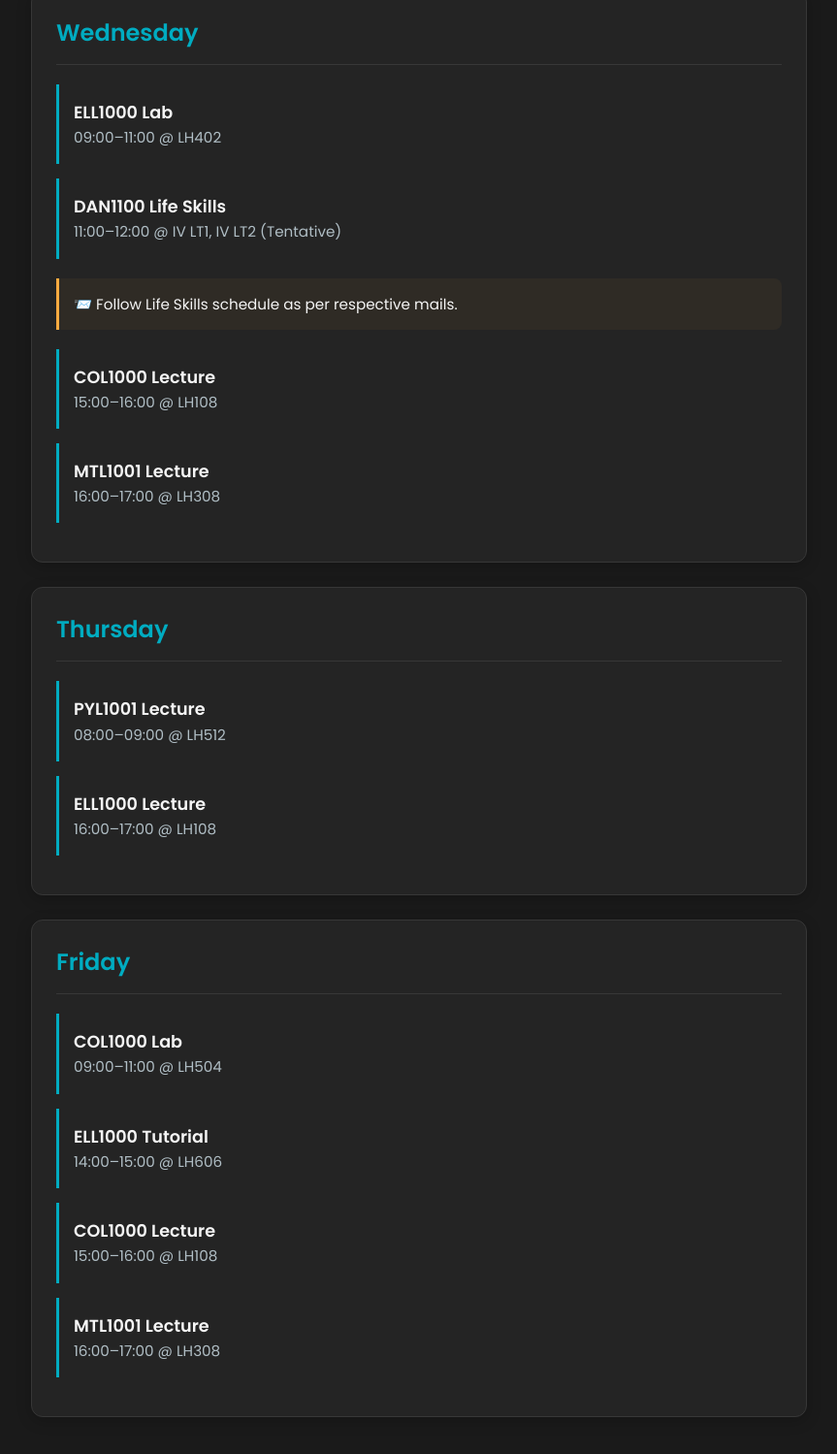
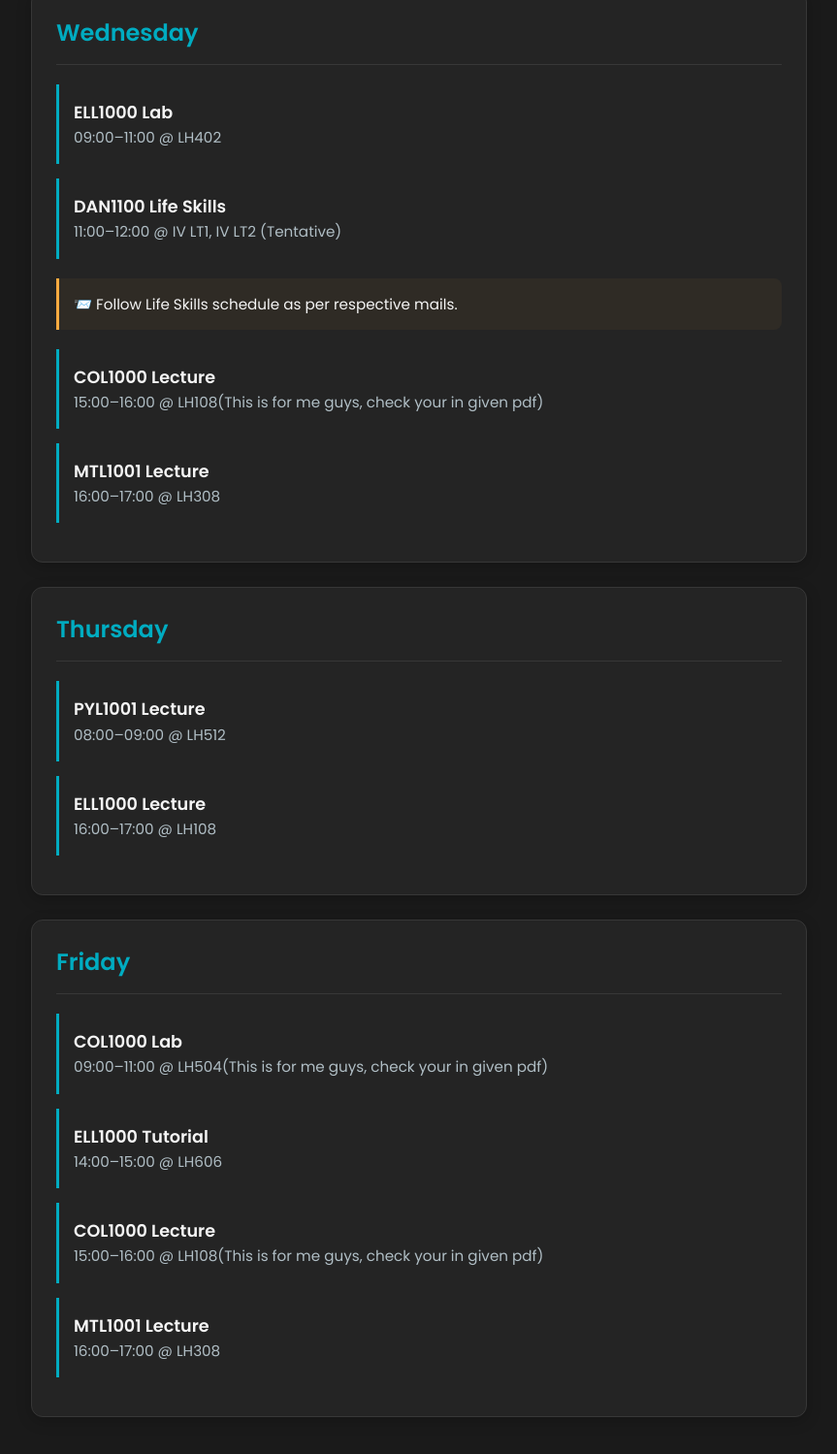
Before and after one commit to BishnoiVipul/TimeTable, a plain HTML site: page Index2.html in a window 1280 px wide. Shown: the part 1360-2859 px from the top of the page at 97% size, without its empty margins (208-1071 px from the left). Drawn offline with Linux system fonts and the light colour scheme.

Commit message:
Update Index2.html

```diff
--- a/Index2.html
+++ b/Index2.html
@@ -166,7 +166,7 @@
       <div class="note">🧪 Remember to check PYP lab partners and experiment details.</div>
       <div class="slot"><p>PYP Lab</p><p>09:00–13:00 @ LH302</p></div>
       <div class="note">📌 Check PDF for COL1000 lecture and lab instructions.</div>
-      <div class="slot"><p>COL1000 Lecture</p><p>15:00–16:00 @ LH108</p></div>
+      <div class="slot"><p>COL1000 Lecture</p><p>15:00–16:00 @ LH108 (This is for me guys, check your in given pdf)</p></div>
       <div class="slot"><p>MTL1001 Lecture</p><p>16:00–17:00 @ LH308</p></div>
     </div>
 
@@ -175,7 +175,7 @@
       <div class="slot"><p>ELL1000 Lab</p><p>09:00–11:00 @ LH402</p></div>
       <div class="slot"><p>DAN1100 Life Skills</p><p>11:00–12:00 @ IV LT1, IV LT2 (Tentative)</p></div>
       <div class="note">📨 Follow Life Skills schedule as per respective mails.</div>
-      <div class="slot"><p>COL1000 Lecture</p><p>15:00–16:00 @ LH108</p></div>
+      <div class="slot"><p>COL1000 Lecture</p><p>15:00–16:00 @ LH108(This is for me guys, check your in given pdf)</p></div>
       <div class="slot"><p>MTL1001 Lecture</p><p>16:00–17:00 @ LH308</p></div>
     </div>
 
@@ -187,9 +187,9 @@
 
     <div class="day">
       <h2>Friday</h2>
-      <div class="slot"><p>COL1000 Lab</p><p>09:00–11:00 @ LH504</p></div>
+      <div class="slot"><p>COL1000 Lab</p><p>09:00–11:00 @ LH504(This is for me guys, check your in given pdf)</p></div>
       <div class="slot"><p>ELL1000 Tutorial</p><p>14:00–15:00 @ LH606</p></div>
-      <div class="slot"><p>COL1000 Lecture</p><p>15:00–16:00 @ LH108</p></div>
+      <div class="slot"><p>COL1000 Lecture</p><p>15:00–16:00 @ LH108(This is for me guys, check your in given pdf)</p></div>
       <div class="slot"><p>MTL1001 Lecture</p><p>16:00–17:00 @ LH308</p></div>
     </div>
 
```
